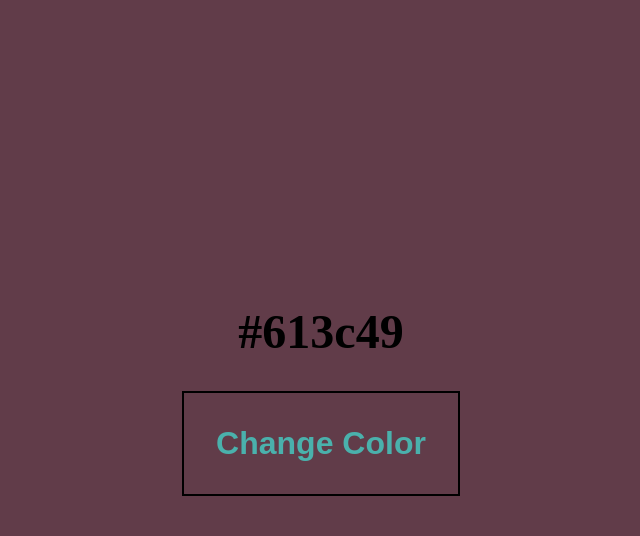
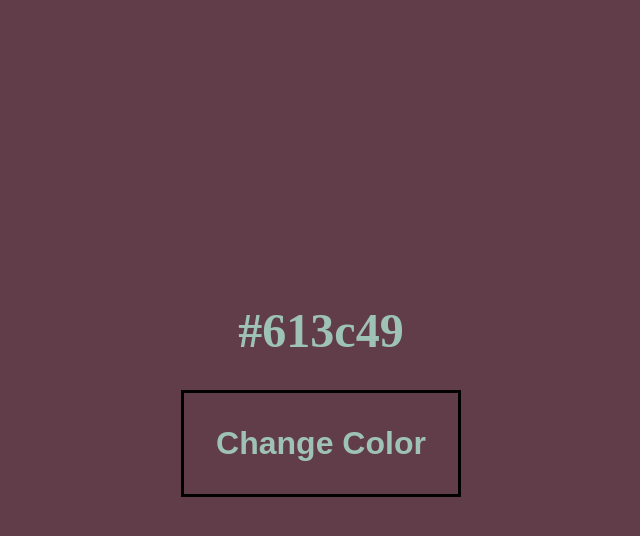
Before and after one commit to ChefDimas/Challenge30, a plain HTML site: page Day1-ChangeBackgroundColor/index.html in a window 1280 px wide. Both pictures are taken after a click on the button "Change Color". Shown: the whole page, without its empty margins (319-959 px from the left). Drawn offline with Linux system fonts and the light colour scheme.

Commit message:
Make text color to be a complementary

```diff
--- a/Day1-ChangeBackgroundColor/index.js
+++ b/Day1-ChangeBackgroundColor/index.js
@@ -1,10 +1,22 @@
+// return random color
 const randomColor = () => {
     return Math.floor(Math.random() * 16777215).toString(16);
 };
 
+// invert hexcolor, give complementary color
+function invertHex(hex) {
+    return (Number(`0x1${hex}`) ^ 0xffffff)
+        .toString(16)
+        .substr(1)
+        .toUpperCase();
+}
+
+//change colors
 const changeColor = () => {
     let color = randomColor();
+    let invertColor = invertHex(color);
     document.getElementById("page").style.backgroundColor = "#" + color;
     document.getElementById("color").innerHTML = "#" + color;
-    document.getElementById("button").style.color = "#" + randomColor();
+    document.getElementById("button").style.color = "#" + invertColor;
+    document.getElementById("color").style.color = "#" + invertColor;
 };
--- a/Day1-ChangeBackgroundColor/style.css
+++ b/Day1-ChangeBackgroundColor/style.css
@@ -20,7 +20,7 @@ h1 {
     padding: 2rem;
     font-size: 2rem;
     font-weight: bold;
-    border: 2px solid #000000;
+    border: 3px solid #000000;
     tab-size: 2rem;
     cursor: pointer;
     background-color: transparent;
```
